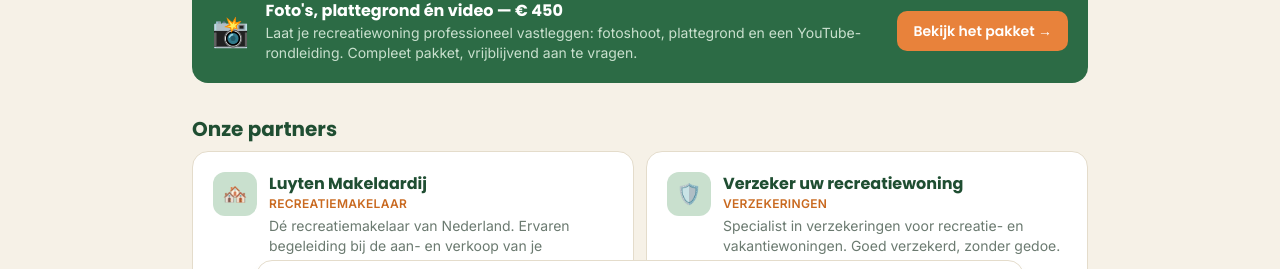
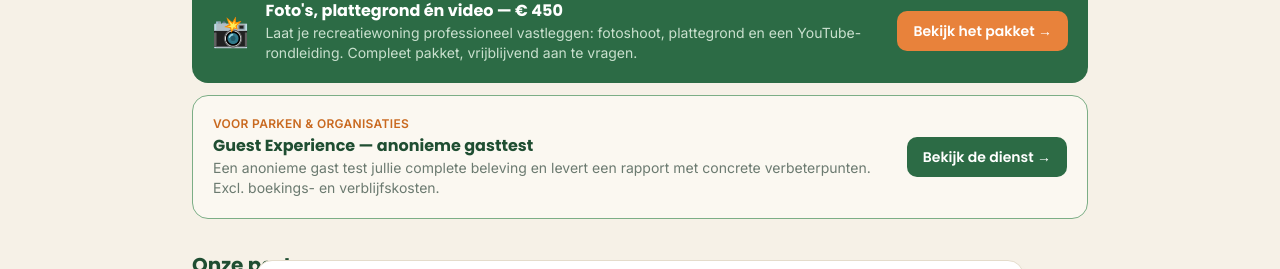
Before and after one commit to jasper599/mooihuus, a Next.js app: page /huusmeesters in a window 1280 px wide. Shown: the part 434-703 px from the top of the page. Built offline with nearby package versions, Linux system fonts and the light colour scheme; no server answers.

Commit message:
Add files via upload

```diff
--- a/app/huusmeesters/page.tsx
+++ b/app/huusmeesters/page.tsx
@@ -47,6 +47,16 @@ export default function HuusmeestersPage() {
           <div className="text-sm text-salie-lt">Laat je recreatiewoning professioneel vastleggen: fotoshoot, plattegrond en een YouTube-rondleiding. Compleet pakket, vrijblijvend aan te vragen.</div>
         </div>
         <span className="btn text-sm">Bekijk het pakket →</span>
+      </Link>
+
+      {/* Teaser: Guest Experience (voor parken) */}
+      <Link href="/guest-experience" className="mt-3 rounded-2xl bg-creme border border-salie p-5 flex gap-4 items-center flex-wrap hover:shadow-md transition-shadow">
+        <div className="flex-1 min-w-[220px]">
+          <div className="text-xs font-semibold text-oranje-dk uppercase tracking-wide">Voor parken &amp; organisaties</div>
+          <div className="font-display font-bold text-bosgroen-dk mt-0.5">Guest Experience — anonieme gasttest</div>
+          <div className="text-sm text-grijs">Een anonieme gast test jullie complete beleving en levert een rapport met concrete verbeterpunten. Excl. boekings- en verblijfskosten.</div>
+        </div>
+        <span className="btn btn-green text-sm">Bekijk de dienst →</span>
       </Link>
 
       {/* Vaste partners */}
```
